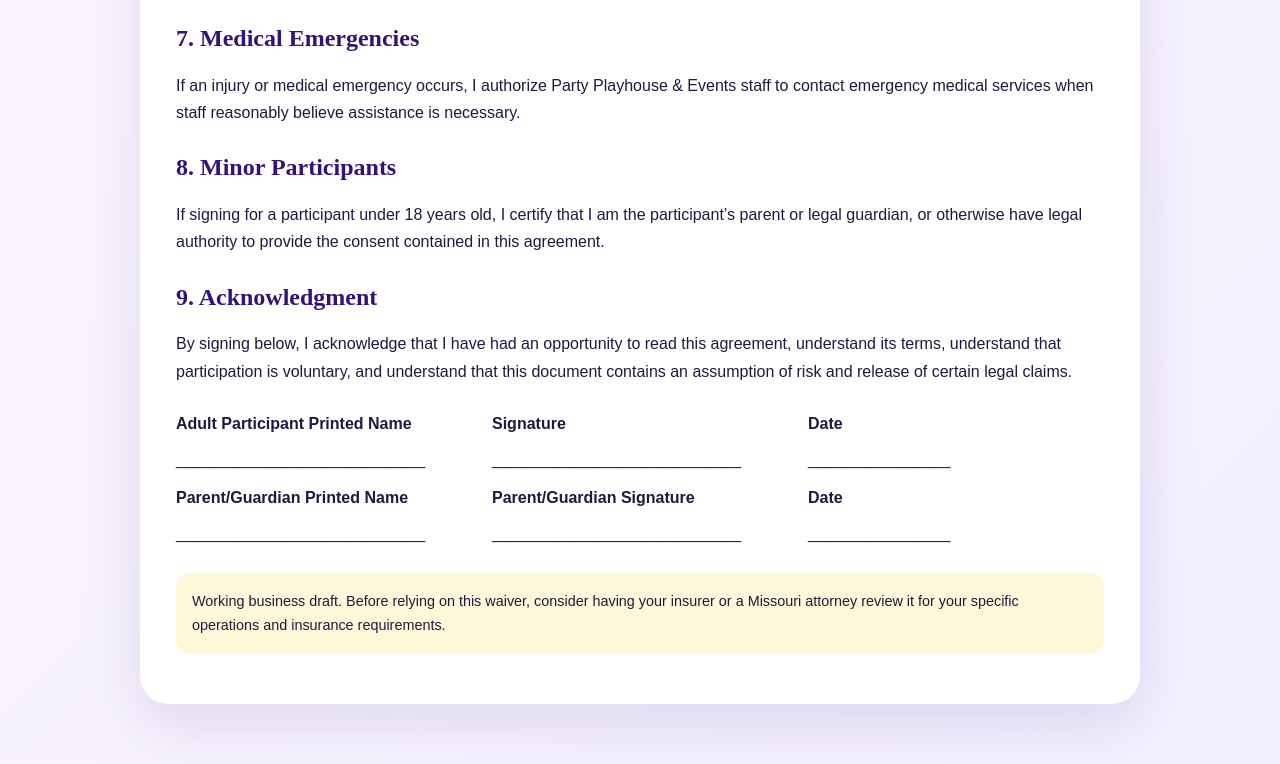
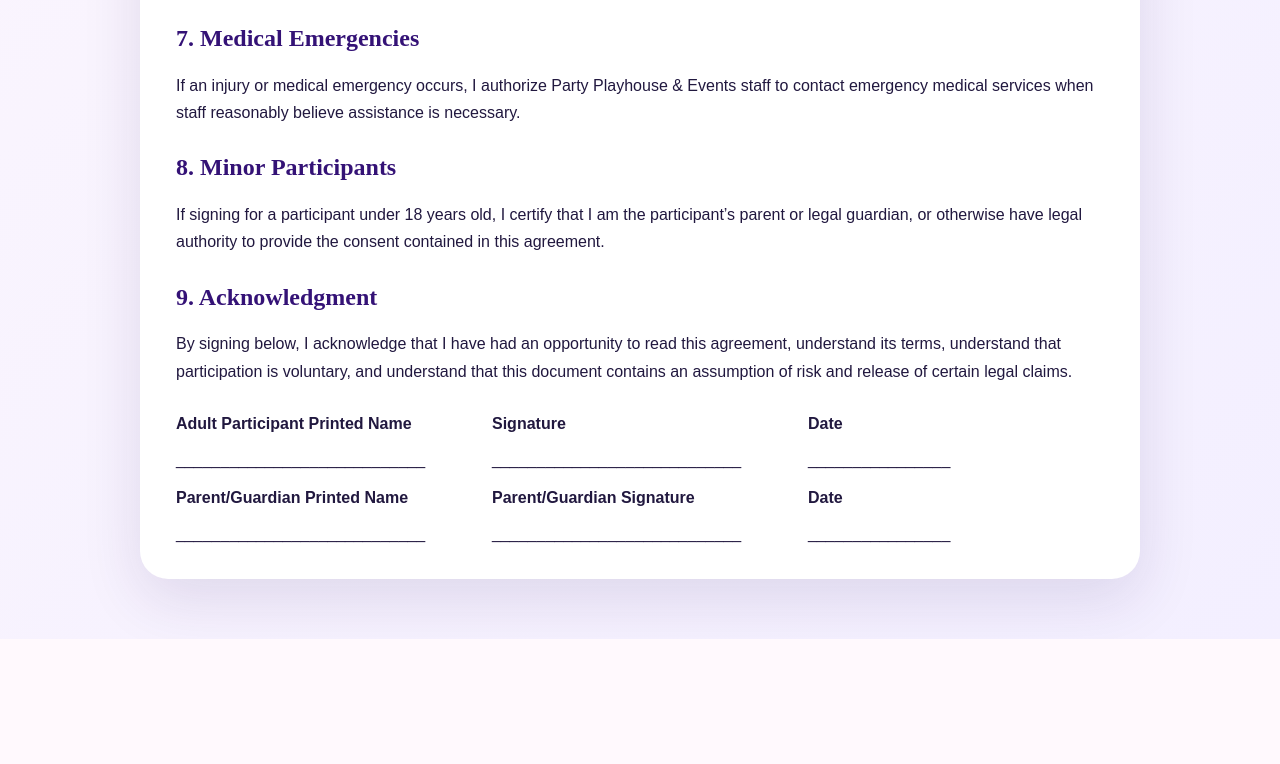
Before and after one commit to partyplayhouse/-party-playhouse--events-, a plain HTML site: page waiver.html in a window 1280 px wide. Shown: the part 1631-2395 px from the top of the page. After the commit the page ends 2270 px from the top, so only its background shows below. Drawn offline with Linux system fonts and the light colour scheme.

Commit message:
Update waiver.html

```diff
--- a/waiver.html
+++ b/waiver.html
@@ -19,5 +19,5 @@
 <h2>8. Minor Participants</h2><p>If signing for a participant under 18 years old, I certify that I am the participant’s parent or legal guardian, or otherwise have legal authority to provide the consent contained in this agreement.</p>
 <h2>9. Acknowledgment</h2><p>By signing below, I acknowledge that I have had an opportunity to read this agreement, understand its terms, understand that participation is voluntary, and understand that this document contains an assumption of risk and release of certain legal claims.</p>
 <div class="signature-grid"><div><strong>Adult Participant Printed Name</strong><br><br>____________________________</div><div><strong>Signature</strong><br><br>____________________________</div><div><strong>Date</strong><br><br>________________</div><div><strong>Parent/Guardian Printed Name</strong><br><br>____________________________</div><div><strong>Parent/Guardian Signature</strong><br><br>____________________________</div><div><strong>Date</strong><br><br>________________</div></div>
-<p class="legal-note">Working business draft. Before relying on this waiver, consider having your insurer or a Missouri attorney review it for your specific operations and insurance requirements.</p>
+
 </section></main></body></html>
```
